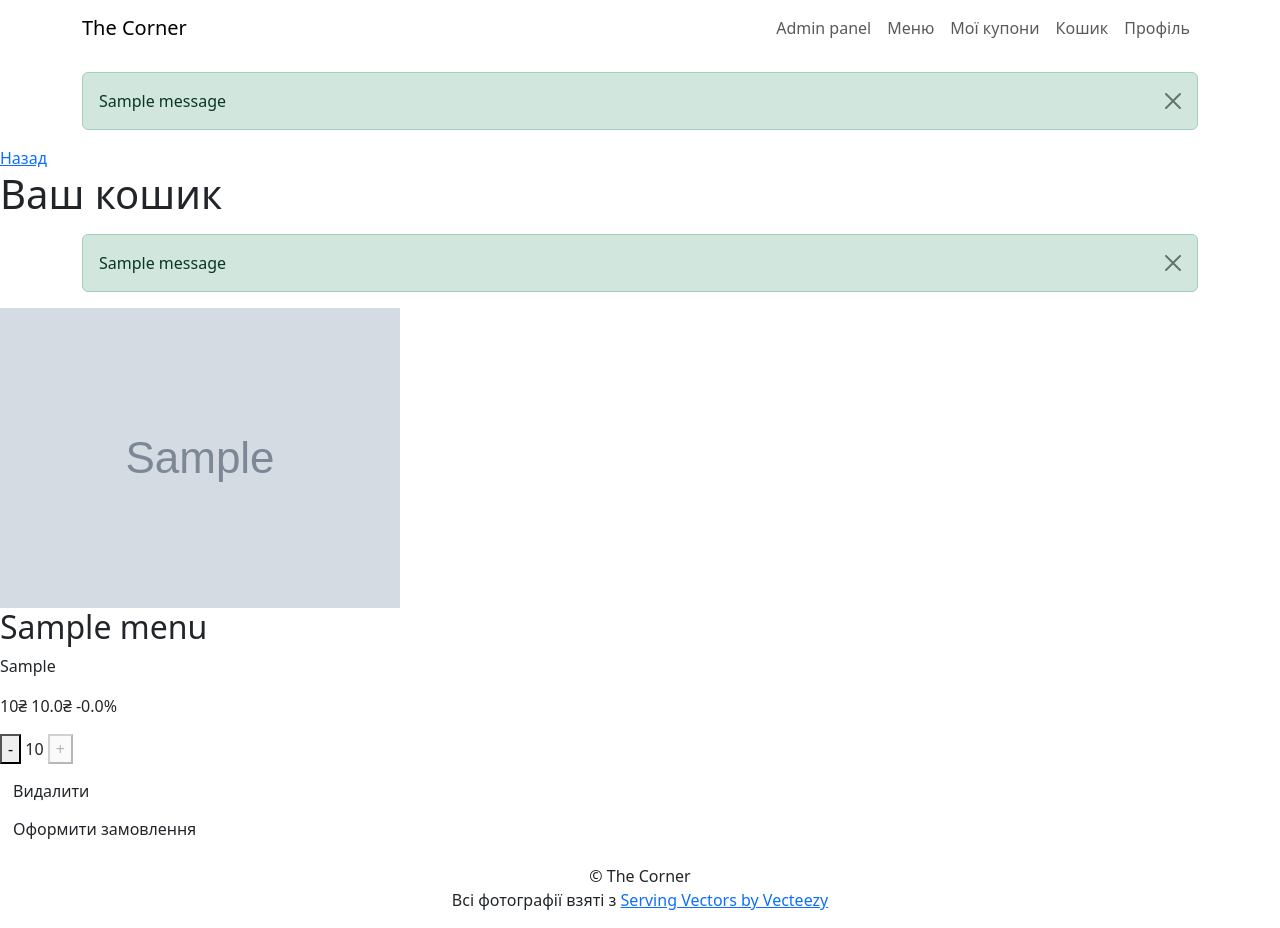
After one commit to HliebKurtushyn/Coffee-shop-refacor, a Flask app: page /basket in a window 1280 px wide. The commit adds this page. Run offline with Flask 3, Linux system fonts and the light colour scheme; a user stored in the database is signed in; tables that the repository leaves empty hold one stand-in row (values such as "Sample post"); grey boxes marked "Sample" are stand-in pictures; one stand-in notice (Sample message) is shown; parts of the project's set-up code (start-up, migrations or seed data) failed here and were passed over; some libraries are stand-ins or nearby versions.

Commit message:
Refactor registration and basket handling: update form actions, improve CSRF protection, and enhance user feedback with flash messages

```diff
--- a/main.py
+++ b/main.py
@@ -75,7 +75,7 @@ def apply_csp(response):
     response.set_cookie("nonce", nonce)
     return response
 
-# Робить меню доступною в усіх повсюди, за запитом за цією функцією
+# Робить меню доступним повсюди за запитом до цієї функції
 @app.context_processor
 def utility_processor():
     def get_menu(menu_id):
@@ -100,53 +100,52 @@ def home():
 
 # ===== АВТЕНТИФІКАЦІЯ =====
 # Замінив nickname -> username: Адаптувати всі шаблони і форми
-@app.route("/register", methods=["GET", "POST"])
+@app.get("/register")
 def register():
     if current_user.is_authenticated:
         return redirect(url_for("home"))
-
-    if request.method == "POST":
-        if request.form.get("csrf_token") != session["csrf_token"]:
-            return "Request blocked!", 403
-
-        username = request.form["username"]
-        email = request.form["email"]
-        password = request.form["password"]
-        is_admin = False
-
-        if len(password) < 8:
-            flash("Пароль повинен бути довжиною не менше 8 символів!", "danger")
-            return render_template("join/register.html",
-                                  csrf_token=session["csrf_token"],
-                                  current_year=datetime.now().year)
-
-        if email == os.getenv("ADMIN_EMAIL") and username in os.getenv("ADMINS"):
-            is_admin = True
-
-        with Session() as db_session:
-            if (db_session.query(Users).filter_by(email=email).first() or
-                db_session.query(Users).filter_by(username=username).first()):
-                flash("Користувач з таким email або юзернеймом вже існує!", "danger")
-                return render_template("join/register.html",
-                                      csrf_token=session["csrf_token"],
-                                      current_year=datetime.now().year,
-)
-
-            new_user = Users(username=username, email=email, is_admin=is_admin)
-            new_user.set_password(password)
-            db_session.add(new_user)
-            db_session.commit()
-            db_session.refresh(new_user)
-            login_user(new_user)
-            return redirect(url_for("home"))
 
     return render_template("join/register.html",
                           csrf_token=session["csrf_token"],
                           current_year=datetime.now().year)
 
 
-# @app.post("/register")
-# def register_post():
+@app.post("/register")
+def register_post():
+    if request.form.get("csrf_token") != session["csrf_token"]:
+        return "Request blocked!", 403
+
+    username = request.form["username"]
+    email = request.form["email"]
+    password = request.form["password"]
+    is_admin = False
+
+    if len(password) < 8:
+        flash("Пароль повинен бути довжиною не менше 8 символів!", "danger")
+        return render_template("join/register.html",
+                                csrf_token=session["csrf_token"],
+                                current_year=datetime.now().year)
+
+    if email == os.getenv("ADMIN_EMAIL") and username in os.getenv("ADMINS"):
+        is_admin = True
+
+    with Session() as db_session:
+        if (db_session.query(Users).filter_by(email=email).first() or
+            db_session.query(Users).filter_by(username=username).first()):
+            flash("Користувач з таким email або юзернеймом вже існує!", "danger")
+            return render_template("join/register.html",
+                                    csrf_token=session["csrf_token"],
+                                    current_year=datetime.now().year,
+)
+
+        new_user = Users(username=username, email=email, is_admin=is_admin)
+        new_user.set_password(password)
+        db_session.add(new_user)
+        db_session.commit()
+        db_session.refresh(new_user)
+        login_user(new_user)
+        return redirect(url_for("home"))
+
 
 # Замінив nickname -> username: Адаптувати всі шаблони і форми
 @app.get("/login")
@@ -155,7 +154,9 @@ def login():
         return redirect(url_for("home"))
 
     return render_template("join/login.html",
-                        current_year=datetime.now().year)
+                        current_year=datetime.now().year,
+                        csrf_token=session["csrf_token"])
+
 
 
 @app.post("/login")
@@ -182,7 +183,8 @@ def login_post():
 @login_required
 def profile():
     return render_template("home/profile.html", user=current_user,
-                          current_year=datetime.now().year)
+                        csrf_token=session["csrf_token"],
+                        current_year=datetime.now().year)
 
 
 @app.post("/profile")
@@ -206,140 +208,117 @@ def menu():
                           offers=offers, user=current_user)
 
 
-@app.route("/position/<name>", methods=["GET", "POST"])
+@app.get("/position/<name>")
 def position(name):
-    if request.method == "POST":
-        if not current_user.is_authenticated:
-            return redirect(url_for("login"))
-
-        if request.form.get("csrf_token") != session["csrf_token"]:
-            return "Request blocked!", 403
-
-        position_name = request.form.get("name")
-        position_quantity = request.form.get("quantity")
-
-        if not position_name or not position_quantity:
-            return "Invalid data! (Potentially a server side problem)", 400
-
-        with Session() as db_session:
-            menu_item = db_session.query(Menu).filter_by(name=position_name).first()
-            if not menu_item:
-                return "Position is not found! (Potentially a server side problem)", 404
-
-            total_quantity = db_session.query(func.sum(Basket.quantity)).filter_by(user_id=current_user.id).scalar() or 0
-
-            if total_quantity + int(position_quantity) > 10:
-                flash(f"В кошику не може бути більше 10 одиниць товару! Лишня кількість: {total_quantity + int(position_quantity) - 10}", "danger")
-                return redirect(url_for("position", name=name))
-
-            if db_session.query(Basket).filter_by(user_id=current_user.id).count() > 10:
-                flash("В кошику не може бути більше 10 позицій!", "danger")
-                return redirect(url_for("position", name=name))
-
-            new_basket_item = Basket(
-                user_id=current_user.id,
-                menu_id=menu_item.id,
-                quantity=int(position_quantity)
-            )
-
-            db_session.add(new_basket_item)
-            db_session.commit()
-            db_session.refresh(new_basket_item)
-            flash(f"Додано {new_basket_item.quantity} шт. {new_basket_item.menu.name} до кошика", "success")
-
     with Session() as db_session:
         position = db_session.query(Menu).options(joinedload(Menu.special_offers)).filter_by(active=True, name=name).first()
         return render_template("menu/position.html",
-                              csrf_token=session["csrf_token"],
-                              position=position)
+                            csrf_token=session["csrf_token"],
+                            position=position)
+
+
+@app.post("/position/<name>")
+@login_required
+def position_post(name):
+    if request.form.get("csrf_token") != session["csrf_token"]:
+        return "Request blocked!", 403
+
+    position_name = request.form.get("name")
+    position_quantity = request.form.get("quantity")
+
+    if not position_name or not position_quantity:
+        return "Invalid data! (Potentially a server side problem)", 400
+
+    with Session() as db_session:
+        menu_item = db_session.query(Menu).filter_by(name=position_name).first()
+        if not menu_item:
+            return "Position is not found! (Potentially a server side problem)", 404
+
+        total_quantity = db_session.query(func.sum(Basket.quantity)).filter_by(user_id=current_user.id).scalar() or 0
+
+        if total_quantity + int(position_quantity) > 10:
+            flash(f"В кошику не може бути більше 10 одиниць товару! Лишня кількість: {total_quantity + int(position_quantity) - 10}", "danger")
+            return redirect(url_for("position", name=name))
+
+        if db_session.query(Basket).filter_by(user_id=current_user.id).count() > 10:
+            flash("В кошику не може бути більше 10 позицій!", "danger")
+            return redirect(url_for("position", name=name))
+
+        new_basket_item = Basket(
+            user_id=current_user.id,
+            menu_id=menu_item.id,
+            quantity=int(position_quantity)
+        )
+
+        db_session.add(new_basket_item)
+        db_session.commit()
+        db_session.refresh(new_basket_item)
+        flash(f"Додано {new_basket_item.quantity} шт. {new_basket_item.menu.name} до кошика", "success")
+        return redirect(url_for("position", name=name))
 
 
 # ===== КОШИК ТА ЗАМОВЛЕННЯ =====
-@app.route("/basket", methods=["GET", "POST"])
+@app.route("/basket")
 @login_required
 def basket():
     with Session() as db_session:
         basket_items = db_session.query(Basket).filter_by(user_id=current_user.id).options(joinedload(Basket.menu)).all()
-
-        if request.method == "POST":
-            if request.form.get("csrf_token") != session["csrf_token"]:
-                return "Request blocked!", 403
-
-            for item in basket_items:
-                session[item]["quantity"] = request.form.get(f"quantity_{item.id}", item.quantity)
-                item.quantity = int(session[item]["quantity"])
-
-            item_id = request.form.get("item_id")
-
-            if not item_id:
-                return "Некоректні дані!", 400
-
-            basket_item = db_session.query(Basket).filter_by(id=item_id, user_id=current_user.id).first()
-            if not basket_item:
-                return "Елемент кошика не знайдено!", 404
-
-            db_session.delete(basket_item)
-            db_session.commit()
-            flash(f"Видалено {basket_item.menu.name} з кошика", "success")
-
         return render_template("orders/basket.html",
                                 csrf_token=session["csrf_token"],
                                 basket=basket_items, user=current_user)
 
 
-@app.route("/update_quantity", methods=["POST"])
+@app.post("/update_quantity")
 @login_required
 def update_quantity():
-    if request.method == "POST":
-        if request.form.get("csrf_token") != session["csrf_token"]:
-            return "Request blocked!", 403
+    if request.form.get("csrf_token") != session["csrf_token"]:
+        return "Request blocked!", 403
 
-        item_id = request.form.get("item_id")
-        quantity = request.form.get("quantity")
+    item_id = request.form.get("item_id")
+    quantity = request.form.get("quantity")
 
-        with Session() as db_session:
-            basket_item = db_session.query(Basket).filter_by(id=item_id, user_id=current_user.id).first()
-            if not basket_item:
-                return "Елемент кошика не знайдено!", 404
+    with Session() as db_session:
+        basket_item = db_session.query(Basket).filter_by(id=item_id, user_id=current_user.id).first()
+        if not basket_item:
+            return "Елемент кошика не знайдено!", 404
 
-            # Підрахунок загальної кількості, враховуючи нову кількість для цього товару
-            other_items_quantity = db_session.query(func.sum(Basket.quantity)).filter(Basket.user_id == current_user.id, Basket.id != basket_item.id).scalar() or 0
-            new_total_quantity = other_items_quantity + int(quantity)
+        # Підрахунок загальної кількості, враховуючи нову кількість для цього товару
+        other_items_quantity = db_session.query(func.sum(Basket.quantity)).filter(Basket.user_id == current_user.id, Basket.id != basket_item.id).scalar() or 0
+        new_total_quantity = other_items_quantity + int(quantity)
 
-            if new_total_quantity > 10:
-                flash(f"В кошику не може бути більше 10 одиниць товару! Лишня кількість: {new_total_quantity - 10}", "danger")
-                return redirect(url_for("basket"))
+        if new_total_quantity > 10:
+            flash(f"В кошику не може бути більше 10 одиниць товару! Лишня кількість: {new_total_quantity - 10}", "danger")
+            return redirect(url_for("basket"))
 
-            if quantity and quantity.isdigit() and int(quantity) > 0:
-                basket_item.quantity = int(quantity)
-                db_session.commit()
+        if quantity and quantity.isdigit() and int(quantity) > 0:
+            basket_item.quantity = int(quantity)
+            db_session.commit()
 
     return redirect(url_for("basket"))
 
 
-@app.route("/remove_from_basket", methods=["POST"])
+@app.post("/remove_from_basket")
 @login_required
 def remove_from_basket():
-    if request.method == "POST":
-        if request.form.get("csrf_token") != session["csrf_token"]:
-            return "Request blocked!", 403
+    if request.form.get("csrf_token") != session["csrf_token"]:
+        return "Request blocked!", 403
 
-        item_id = request.form.get("item_id")
+    item_id = request.form.get("item_id")
 
-        with Session() as db_session:
-            basket_item = db_session.query(Basket).filter_by(id=item_id, user_id=current_user.id).first()
+    with Session() as db_session:
+        basket_item = db_session.query(Basket).filter_by(id=item_id, user_id=current_user.id).first()
 
-            if not basket_item:
-                return "Елемент кошика не знайдено!", 404
+        if not basket_item:
+            return "Елемент кошика не знайдено!", 404
 
-            db_session.delete(basket_item)
-            db_session.commit()
+        db_session.delete(basket_item)
+        db_session.commit()
+        flash(f"Видалено {basket_item.menu.name} з кошика", "success")
 
-            return redirect(url_for("basket"))
+        return redirect(url_for("basket"))
 
 
-# Прибрав post метод, бо він не потрібен тут. Перевірити чи точно він не використовується в шаблоні
-@app.route("/checkout_page", methods=["GET"]) # (тут був 'POST')
+@app.get("/checkout")
 @login_required
 def checkout_page():
     with Session() as db_session:
@@ -352,61 +331,60 @@ def checkout_page():
                             total_price=sum(item.menu.price for item in basket))
 
 
-@app.route("/checkout", methods=["POST"])
+@app.post("/checkout")
 @login_required
 def checkout():
     with Session() as db_session:
-        if request.method == "POST":
-            if request.form.get("csrf_token") != session["csrf_token"]:
-                return "Request blocked!", 403
+        if request.form.get("csrf_token") != session["csrf_token"]:
+            return "Request blocked!", 403
 
-            basket_items = db_session.query(Basket).filter_by(user_id=current_user.id).options(joinedload(Basket.menu)).all()
+        basket_items = db_session.query(Basket).filter_by(user_id=current_user.id).options(joinedload(Basket.menu)).all()
 
-            if not basket_items:
-                flash("Ваш кошик порожній", "danger")
-                return redirect(url_for("basket"))
+        if not basket_items:
+            flash("Ваш кошик порожній", "danger")
+            return redirect(url_for("basket"))
 
-            else:
-                order_items = {}
-                total_price = 0
+        else:
+            order_items = {}
+            total_price = 0
 
-                for item in basket_items:
-                    price = item.menu.price
-                    if item.menu.special_offers:
-                        active_offer = next(
-                            (offer for offer in item.menu.special_offers
-                             if offer.active and offer.expiration_date > datetime.now()),
-                            None
-                        )
-                        if active_offer:
-                            price = round(price - (price * active_offer.discount / 100), 2)
-                    order_items[item.menu.id] = item.quantity
-                    total_price += price * item.quantity
+            for item in basket_items:
+                price = item.menu.price
+                if item.menu.special_offers:
+                    active_offer = next(
+                        (offer for offer in item.menu.special_offers
+                            if offer.active and offer.expiration_date > datetime.now()),
+                        None
+                    )
+                    if active_offer:
+                        price = round(price - (price * active_offer.discount / 100), 2)
+                order_items[item.menu.id] = item.quantity
+                total_price += price * item.quantity
 
-                new_coupon = Coupons(
-                    order_items=order_items,
-                    order_time=datetime.now(),
-                    user_id=current_user.id
-                )
+            new_coupon = Coupons(
+                order_items=order_items,
+                order_time=datetime.now(),
+                user_id=current_user.id
+            )
 
-                db_session.add(new_coupon)
-                db_session.commit()
-                db_session.refresh(new_coupon)
+            db_session.add(new_coupon)
+            db_session.commit()
+            db_session.refresh(new_coupon)
 
-                qr_data = f"ORDER:{new_coupon.id}"
-                qr_img = qrcode.make(qr_data)
-                qr_filename = f"coupon_{new_coupon.id}.png"
-                qr_path = os.path.join("static/qrcodes", qr_filename)
-                qr_img.save(qr_path)
+            qr_data = f"ORDER:{new_coupon.id}"
+            qr_img = qrcode.make(qr_data)
+            qr_filename = f"coupon_{new_coupon.id}.png"
+            qr_path = os.path.join("static/qrcodes", qr_filename)
+            qr_img.save(qr_path)
 
-                new_coupon.qr_code_path = qr_path
-                db_session.commit()
+            new_coupon.qr_code_path = qr_path
+            db_session.commit()
 
-                db_session.query(Basket).filter_by(user_id=current_user.id).delete()
-                db_session.commit()
+            db_session.query(Basket).filter_by(user_id=current_user.id).delete()
+            db_session.commit()
 
-                flash(f"Замовлення оформлено! Загальна сума: {total_price}₴", "success")
-                return redirect(url_for("my_coupons"))
+            flash(f"Замовлення оформлено! Загальна сума: {total_price}₴", "success")
+            return redirect(url_for("my_coupons"))
 
 
 @app.route("/my_coupons")
--- a/templates/base.html
+++ b/templates/base.html
@@ -7,7 +7,7 @@
     <title>{% block title %}The Corner{% endblock title %}</title>
 
     <link rel="stylesheet" href="{{ url_for('static', filename='css-bootstrap/bootstrap.min.css') }}">
-    <link rel="stylesheet" href="{{ url_for('static', filename='custom_styles/base.css') }}">
+    <!-- <link rel="stylesheet" href="{{ url_for('static', filename='custom_styles/base.css') }}"> -->
 
     {% block head %}{% endblock head %}
 </head>
--- a/templates/base_simple.html
+++ b/templates/base_simple.html
@@ -7,7 +7,7 @@
     <title>{% block title %}The Corner{% endblock title %}</title>
 
     <link rel="stylesheet" href="{{ url_for('static', filename='css-bootstrap/bootstrap.min.css') }}">
-    <link rel="stylesheet" href="{{ url_for('static', filename='custom_styles/simple_base.css') }}">
+    <!-- <link rel="stylesheet" href="{{ url_for('static', filename='custom_styles/simple_base.css') }}"> -->
 
     {% block head %}{% endblock head %}
 </head>
--- a/templates/join/register.html
+++ b/templates/join/register.html
@@ -12,7 +12,7 @@
     <div class="bg-circle bg-circle3"></div>
 
     <div class="d-flex justify-content-center align-items-center flex-column">
-        <form action="{{ url_for('resiter_post') }}" method="post" autocomplete="off" class="login-form">
+        <form action="{{ url_for('register_post') }}" method="post" autocomplete="off" class="login-form">
             <input type="hidden" name="csrf_token" value="{{ csrf_token }}">
             <input type="text" name="username" placeholder="Юзернейм" class="form-control mb-3 custom-input" required>
             <input type="email" name="email" placeholder="Ел-Пошта" autocomplete="off" class="form-control mb-3 custom-input" required>
--- a/templates/menu/menu.html
+++ b/templates/menu/menu.html
@@ -13,7 +13,7 @@
             {% for offer in offers %}
                 <div class="offer-banner">
                     {% if offer.menu.file_name %}
-                        <img src="/static/menu/{{ offer.menu.file_name }}" alt="{{ offer.menu.name }}" class="offer-img">
+                        <img src="{{ url_for('static', filename='menu/{{ offer.menu.file_name }}') }}" alt="{{ offer.menu.name }}" class="offer-img">
                     {% endif %}
                     <div class="offer-text">
                         <h2>{{ offer.menu.name }}</h2>
@@ -25,7 +25,7 @@
                             <span class="discount">-{{ offer.discount }}%</span>
                         </p>
 
-                        <a class="dish-btn" href="/position/{{ offer.menu.name }}">Оглянути</a>
+                        <a class="dish-btn" href="position/{{ offer.menu.name }}">Оглянути</a>
                     </div>
                 </div>
             {% endfor %}
@@ -48,7 +48,7 @@
             {% for position in all_positions %}
                 <div class="dish-card">
                     <div class="dish-img-wrapper">
-                        <img class="dish-img" src="/static/menu/{{ position.file_name }}" alt="{{ position.name }}">
+                        <img class="dish-img" src="{{ url_for('static', filename='menu/{{ position.file_name }}') }}" alt="{{ position.name }}">
                     </div>
                     <div class="dish-info">
                         <h3 class="dish-name">{{ position.name }}</h3>
--- /dev/null
+++ b/templates/orders/basket.html
@@ -0,0 +1,78 @@
+{% extends 'base.html' %}
+
+{% block head %}
+    <link rel="stylesheet" href="{{ url_for('static', filename='custom_styles/basket.css') }}">
+{% endblock %}
+
+{% block content %}
+<div class="basket-container">
+    <h1>Ваш кошик</h1>
+    {% if not basket %}
+        <p>Ваш кошик порожній.</p>
+    {% else %}
+
+    {% block flash_message %}
+        {% with messages = get_flashed_messages(with_categories=true) %}
+            {% if messages %}
+                <div class="container mt-3">
+                    {% for category, message in messages %}
+                        <div class="alert alert-{{ category }} alert-dismissible fade show" role="alert">
+                            {{ message }}
+                            <button type="button" class="btn-close" data-bs-dismiss="alert" aria-label="Close"></button>
+                        </div>
+                    {% endfor %}
+                </div>
+            {% endif %}
+        {% endwith %}
+    {% endblock %}
+
+    {% for item in basket %}
+    <div class="basket-item">
+        <img src="/static/menu/{{item.menu.file_name}}" alt="{{item.menu.name}}">
+        <div class="item-info">
+            <h2>{{ item.menu.name }}</h2>
+            <p>{{ item.menu.ingredients }}</p>
+        </div>
+        <div class="item-controls">
+            {% if item.menu.special_offers %}
+                {% for offer in item.menu.special_offers %}
+                    {% if offer.active %}
+                    <p class="price">
+                        <span class="old-price">{{item.menu.price}}₴</span>
+                        <span class="new-price">{{ (item.menu.price - (item.menu.price * offer.discount / 100)) | round(0) }}₴</span>
+                        <span class="discount">-{{ offer.discount }}%</span>
+                    </p>
+                    {% endif %}
+                {% endfor %}
+            {% else %}
+                <p class="price">{{item.menu.price}}₴</p>
+            {% endif %}
+
+            <!-- Кнопки зміни кількості -->
+            <form action="{{ url_for('update_quantity') }}" method="post" class="quantity-form">
+                <input type="hidden" name="csrf_token" value="{{ csrf_token }}">
+                <input type="hidden" name="item_id" value="{{ item.id }}">
+                <div class="quantity-group">
+                    <button type="submit" name="quantity" value="{{ item.quantity - 1 }}" class="quantity-btn" {% if item.quantity <= 1 %}disabled{% endif %}>-</button>
+                    <span class="quantity-number">{{ item.quantity }}</span>
+                    <button type="submit" name="quantity" value="{{ item.quantity + 1 }}" class="quantity-btn" {% if item.quantity >= 10 %}disabled{% endif %}>+</button>
+                </div>
+            </form>
+
+            <!-- Видалення товару -->
+            <form action="{{ url_for('remove_from_basket') }}" method="post" style="margin-top: 8px;">
+                <input type="hidden" name="csrf_token" value="{{ csrf_token }}">
+                <input type="hidden" name="item_id" value="{{ item.id }}">
+                <button type="submit" class="btn remove-btn">Видалити</button>
+            </form>
+        </div>
+    </div>
+    {% endfor %}
+
+        <!-- ФОРМА 3: Оформлення замовлення -->
+        <a href="{{ url_for('checkout') }}" class="btn checkout-btn">Оформити замовлення</a>
+    {% endif %}
+</div>
+{% endblock %}
+
+{% block title %}Кошик - The Corner{% endblock %}
--- a/what_did_i_change.txt
+++ b/what_did_i_change.txt
@@ -1,2 +1,5 @@
 Вирізав previous_url
 Зробив системні повідомлення на англійській
+nickname -> username
+Додав повсюди flash
+Розділив post і get версії сторінок
```
Also changed, not shown: templates/menu/position.html (added, +68 -0 lines), 1 other file.
